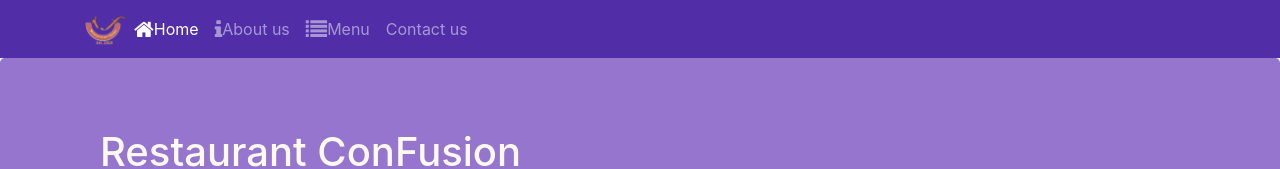
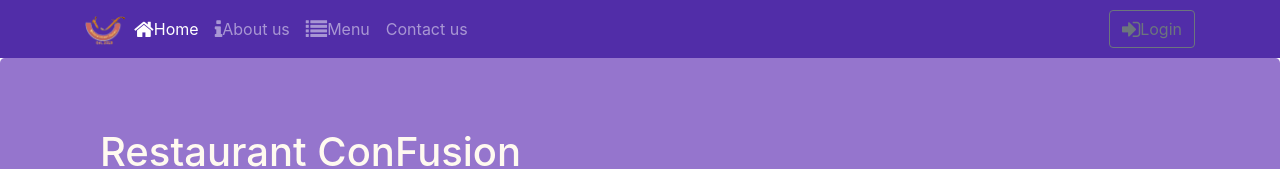
Before and after one commit to cougoulat/courseraReact, a React (Create React App) app: page /home in a window 1280 px wide. Shown: the top 169 px of the page. Built offline with nearby package versions, Linux system fonts and the light colour scheme.

Commit message:
Uncontrolled Form

```diff
--- a/src/components/HeaderComponent.js
+++ b/src/components/HeaderComponent.js
@@ -1,18 +1,33 @@
 import React, { Component } from 'react';
-import {Navbar,NavbarBrand, Nav, NavbarToggler, Collapse, NavItem, Jumbotron} from 'reactstrap'
+import { Form,FormGroup, Label, Input,  Navbar,NavbarBrand, Nav, NavbarToggler, Collapse, NavItem, Jumbotron, Modal, ModalBody, ModalHeader, Button} from 'reactstrap'
 import { NavLink} from 'react-router-dom';
 class Header extends Component{
 	constructor(props){
 		super(props);
 		this.state = {
-			isNavOpen : false
+			isNavOpen : false,
+			isModalOpen : false
 		};
 		this.toggleNav = this.toggleNav.bind(this);
+		this.toggleModal = this.toggleModal.bind(this);
+		this.handleSubmit = this.handleSubmit.bind(this);
 
 	}
 	toggleNav(){
 		this.setState({
 			isNavOpen : !this.state.isNavOpen
+
+		})
+	}
+	handleSubmit(event){
+		this.setState({ isModalOpen : !this.state.isModalOpen});
+		alert("username "+this.username.value);
+		event.preventDefault();
+
+	}
+	toggleModal(){
+		this.setState({
+			isModalOpen : !this.state.isModalOpen
 
 		})
 	}
@@ -53,6 +68,14 @@
 								</NavItem>
 
 							</Nav>
+							<Nav className='ml-auto ' navbar>
+								<NavItem >
+									<Button outline onClick={this.toggleModal}>
+										<span className='fa fa-sign-in fa-lg'> </span>Login
+									</Button>
+								</NavItem>
+							</Nav>
+
 						</Collapse>
 					</div>
 				</Navbar>
@@ -66,6 +89,31 @@
 						</div>
 					</div>
 				</Jumbotron>
+				<Modal isOpen={this.state.isModalOpen} toggle={this.toggleModal}>
+					<ModalHeader toggle={this.toggleModal}> Login</ModalHeader>
+					<ModalBody>
+						<Form onSubmit={this.handleSubmit}>
+							<FormGroup>
+								<Label htmlFor='username'>Username</Label>
+								<Input type='text' id='username' name='username' placeholder='username' innerRef={(input)=>this.username=input}/>
+							</FormGroup>
+							<FormGroup>
+								<Label htmlFor='password'>Password</Label>
+								<Input type='password' id='password' name='password' placeholder='password' innerRef={(input)=>this.password=input}/>
+							</FormGroup>
+							<FormGroup>
+								<Label check>
+									<Input type='checkbox' name='name' innerRef={(input)=>this.check=input}/>Remember me
+								</Label>
+							</FormGroup>
+							<FormGroup check>
+								<Button type='submit' value='submit' color='primary'>Login </Button>
+							</FormGroup>
+
+						</Form>
+
+					</ModalBody>
+				</Modal>
 			</>
 		);
 	}
```
